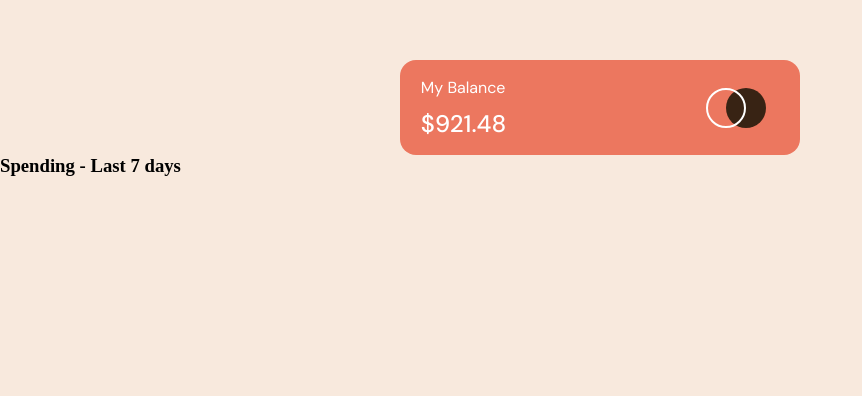
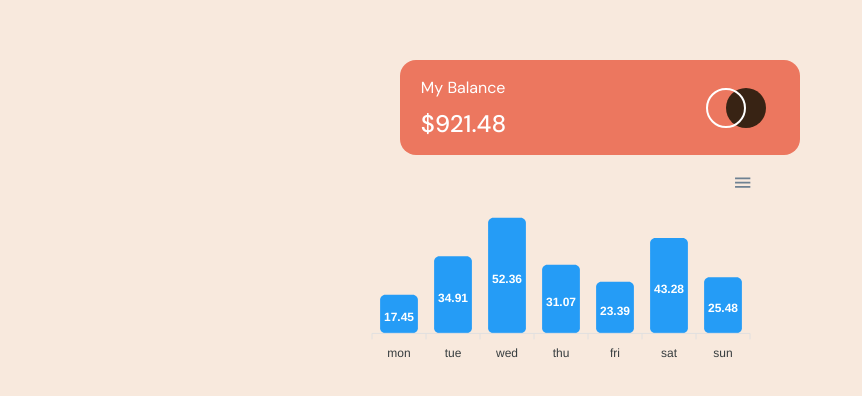
Before and after one commit to leonardojcpg/MoneyChart, a React (Vite) app: page / in a window 1280 px wide. Shown: the top 396 px of the page, without its empty margins (0-862 px from the left). Built offline with nearby package versions, Linux system fonts and the light colour scheme.

Commit message:
feat: Adding ApexCharts to the project

```diff
--- a/package.json
+++ b/package.json
@@ -10,7 +10,9 @@
     "preview": "vite preview"
   },
   "dependencies": {
+    "apexcharts": "^3.41.0",
     "react": "^18.2.0",
+    "react-apexcharts": "^1.4.0",
     "react-dom": "^18.2.0"
   },
   "devDependencies": {
--- a/src/App.jsx
+++ b/src/App.jsx
@@ -1,12 +1,12 @@
+import { Chart } from "./components/chart";
 import { Header } from "./components/header";
-import { ChartStats } from "./components/stats"
 import "./global.css"
 
 function App() {
   return (
     <div>
       <Header/>
-      <ChartStats />
+      <Chart/>
     </div>
   );
 }
--- /dev/null
+++ b/src/components/chart/index.jsx
@@ -0,0 +1,60 @@
+import ReactApexChart from 'react-apexcharts';
+import data from "../../data/data.json"
+import {useState, useEffect} from 'react'
+import "./styles.css"
+
+export const Chart = () => {
+
+    const [chartData, setChartData] = useState([]);
+
+    useEffect(() => {
+        setChartData(data)
+    }, [])
+
+    const options = {
+        chart: {
+          id: 'basic-bar'
+        },
+        xaxis: {
+          categories: chartData.map((item) => item.day)
+        },
+        labels: {
+            style: {
+                fontFamily: 'DM Sans'
+            }
+        },
+        series: [
+          {
+            name: 'Amount',
+            data: chartData.map((item) => item.amount)
+          }
+        ],
+        grid:
+            {
+                show: false
+            },
+        yaxis:
+        {
+            show: false
+        },
+        plotOptions:
+        {
+            bar:
+            {
+                borderRadius: 5
+            }
+        }
+    }
+
+    return (
+        <div className="chart-container">
+            <ReactApexChart
+            options={options}
+            series={options.series}
+            type='bar'
+            height={200}
+            width={400}
+            />
+        </div>
+    )
+}
--- /dev/null
+++ b/src/components/chart/styles.css
@@ -0,0 +1,7 @@
+.chart-container{
+    justify-content: center;
+    display: flex;
+    height: 100vh;
+    margin-right: 10rem;
+    margin-top: 1rem;
+}
--- a/src/components/stats/index.jsx
+++ b/src/components/stats/index.jsx
@@ -1,6 +1,8 @@
 import "./styles.css"
 
+
 export const ChartStats = () => {
+
   return (
     <div className="chart-container">
       <div className="mainTitle">
@@ -8,5 +10,6 @@ export const ChartStats = () => {
       </div>
       <div className="chart"></div>
     </div>
+
   );
 };
```
Also changed, not shown: 1 other file (tests, documents, lock files or other folders).
